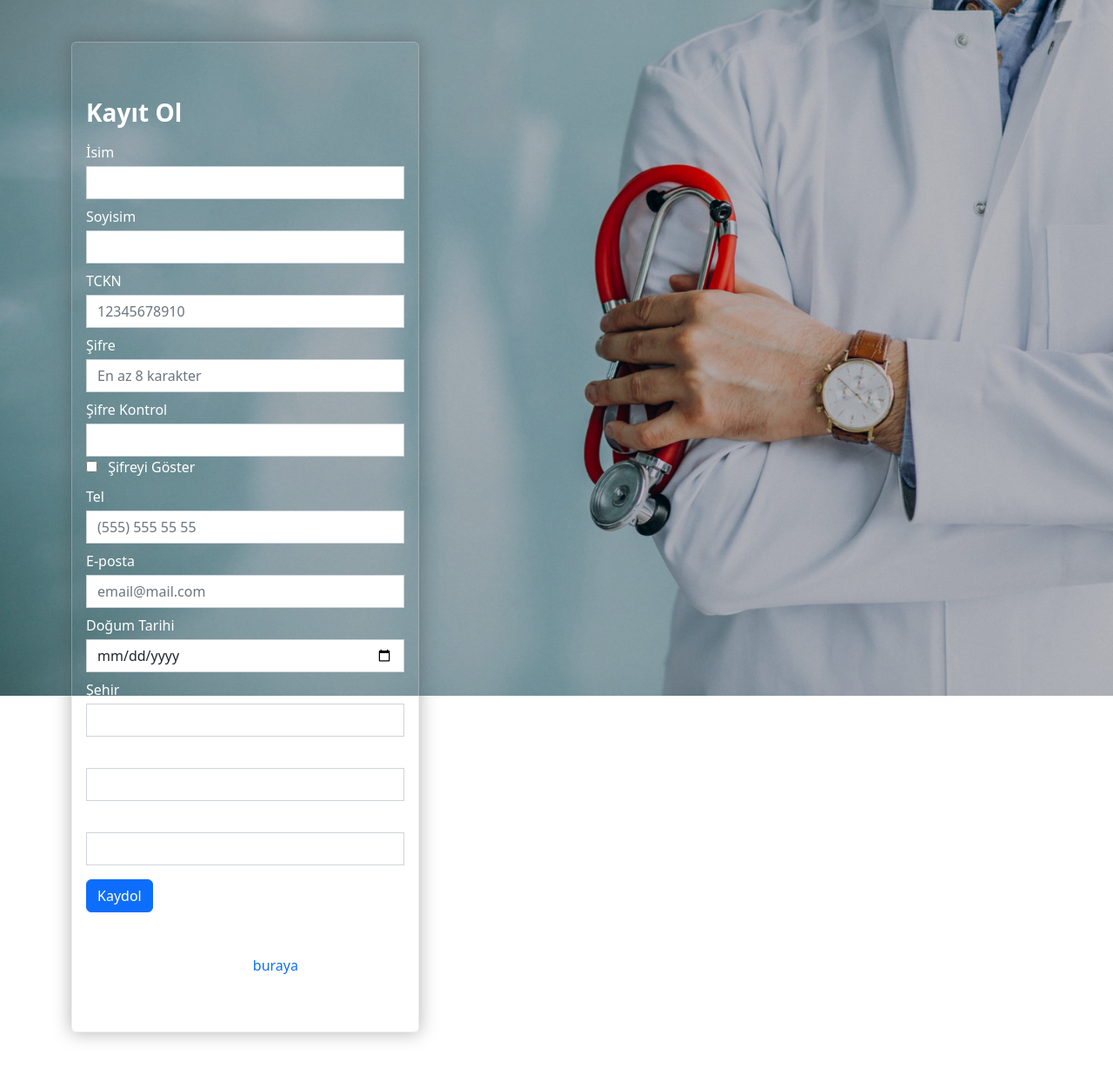
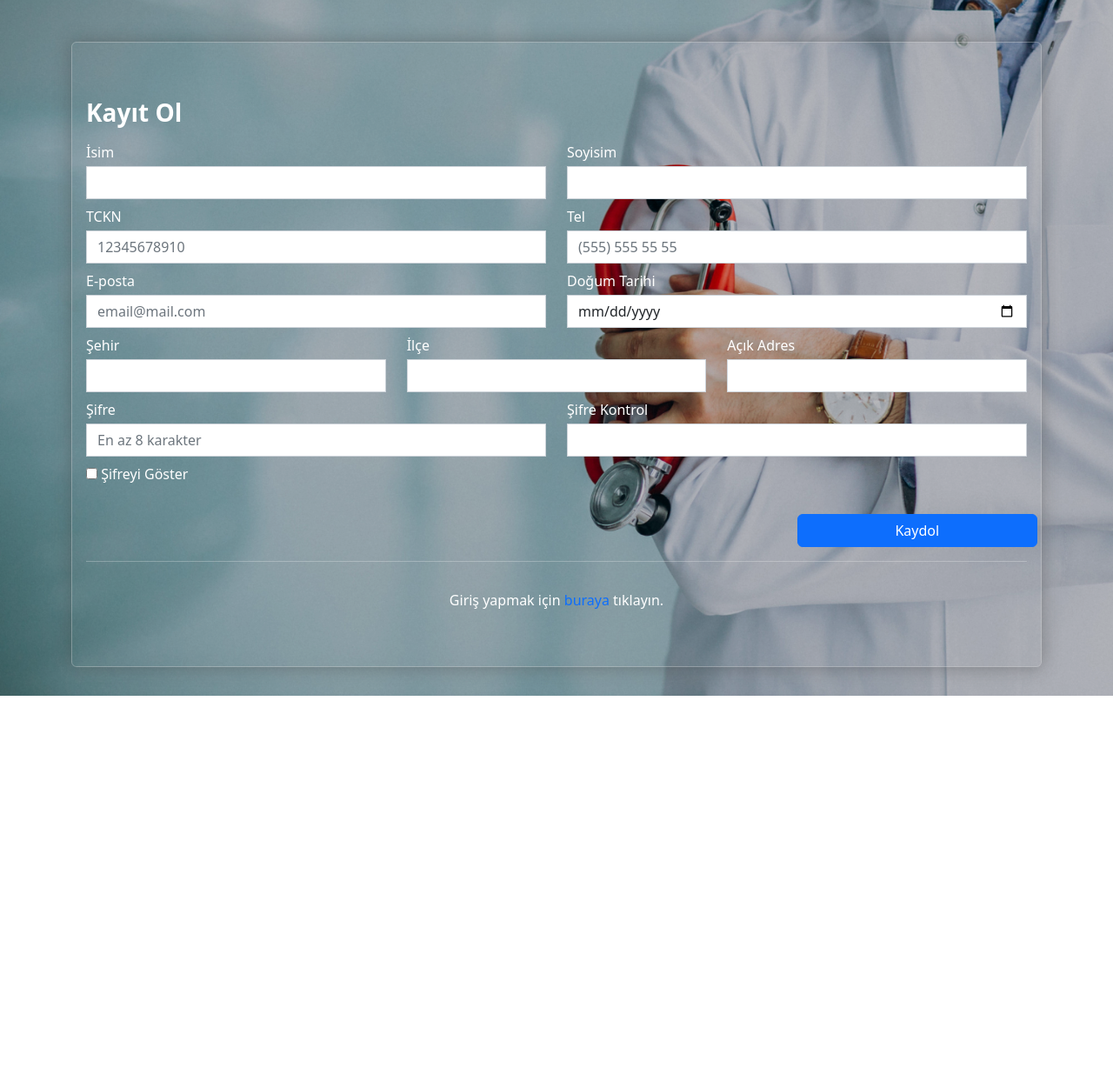
Before and after one commit to AnLaKiii/Hastane-Kay-t-Sistemi, a PHP site: page /create-account.php in a window 1280 px wide. Shown: the whole page at 87% size. After the commit the page ends 800 px from the top, so only its background shows below. Run offline with PHP 8.4, Linux system fonts and the light colour scheme.

Commit message:
25.12.2023-10.41

```diff
--- a/create-account.php
+++ b/create-account.php
@@ -23,51 +23,63 @@
                 <div class="login-card-background"></div>
                 <div class="card-body">
                     <h3 class="fw-bold title">Kayıt Ol</h3>
-                    <form id="kaydol" >
-                        <label class="mt-2" for="name">İsim</label>
+                    <form id="kaydol" class="row">
+                        <label class="mt-2 col-12 col-sm-6" for="name">İsim
                             <input class="form-control mt-1" type="text" name="name" id="namei">
                             <p class="text-danger mb-0 mt-1" id="nameWar" style="display: none;">*Lütfen isim girin</p>
-                        <label class="mt-2" for="lastName">Soyisim</label>
+                        </label>
+                        <label class="mt-2 col-12 col-sm-6" for="lastName">Soyisim
                             <input class="form-control mt-1" type="text" name="lastName" id="lastName">
                             <p class="text-danger mb-0 mt-1" id="lastNameWar" style="display: none;">*Lütfen soyisim girin</p>
-                        <label class="mt-2" for="tckn">TCKN</label>
+                        </label>
+                        <label class="mt-2 col-12 col-sm-6" for="tckn">TCKN
                             <input class="form-control mt-1 inputNumber" placeholder="12345678910" maxlength="11" type="text" name="tckn" id="logintckn">
                             <p class="text-danger mb-0 mt-1" id="tcWar" style="display: none;">*Lütfen geçerli TC kimlik numaranızı girin</p>
-                        <label class="mt-2" for="password">Şifre</label>
+                        </label>
+                        <label class="mt-2 col-12 col-sm-6" for="tel">Tel
+                            <input class="form-control mt-1 inputNumber" type="tel" name="tel" id="tel" maxlength="10" placeholder="(555) 555 55 55">
+                            <p class="text-danger mb-0 mt-1" id="telWar" style="display: none;">*Lütfen geçerli bir telefon numarası girin</p>
+                        </label>
+                        <label class="mt-2 col-12 col-sm-6" for="email">E-posta
+                            <input class="form-control mt-1" type="email" name="email" id="email" placeholder="email@mail.com">
+                            <p class="text-danger mb-0 mt-1" id="emailWar" style="display: none;">*Lütfen e-posta girin</p>
+                        </label>
+                        <label class="mt-2 col-12 col-sm-6" for="date">Doğum Tarihi
+                            <input class="form-control mt-1" type="date" name="date" id="date">
+                            <p class="text-danger mb-0 mt-1" id="dateWar" style="display: none;">*Lütfen doğum tarihi girin</p>
+                        </label>
+                        <label class="mt-2 col-12 col-sm-4" for="sehir">Şehir
+                            <input class="form-control mt-1" type="text" name="sehir" id="sehir">
+                            <p class="text-danger mb-0 mt-1" id="sehirWar" style="display: none;">*Lütfen boş bırakmayın</p>
+                        </label>
+                        <label class="mt-2 col-12 col-sm-4" for="ilce">İlçe
+                            <input class="form-control mt-1" type="text" name="ilce" id="ilce">
+                            <p class="text-danger mb-0 mt-1" id="ilceWar" style="display: none;">*Lütfen boş bırakmayın</p>
+                        </label>
+                        <label class="mt-2 col-12 col-sm-4" for="acikAdres">Açık Adres
+                            <input class="form-control mt-1" type="text" name="acikAdres" id="acikAdres">
+                            <p class="text-danger mb-0 mt-1" id="acikAdresWar" style="display: none;">*Lütfen boş bırakmayın</p>
+                        </label>
+                        <label class="mt-2 col-12 col-sm-6" for="password">Şifre
                             <input class="form-control mt-1" placeholder="En az 8 karakter" type="password" name="password" id="loginPassword">
                             <p class="text-danger mb-0 mt-1" id="passWar" style="display: none;">*Şifre 8 karakterden büyük olmalı</p>
-                        <label class="mt-2" for="passwordCheck">Şifre Kontrol</label>
+                        </label>
+                        <label class="mt-2 col-12 col-sm-6" for="passwordCheck">Şifre Kontrol
                             <input class="form-control mt-1" type="password" name="passwordCheck" id="loginPasswordCheck">
                             <p class="text-danger mb-0 mt-1" id="passCheckWar" style="display: none;">*Şifre uyuşmuyor</p>
+                        </label>
+
+                        <label for="showPass" class="my-2 ">
                             <input class="mb-3" type="checkbox" name="showPass" id="showPass">
-                        <label for="showPass" class="ms-2">Şifreyi Göster</label>
+                            Şifreyi Göster
+                        </label>
                         <br>
-                        <label class="" for="tel">Tel</label>
-                        <input class="form-control mt-1 inputNumber" type="tel" name="tel" id="tel" maxlength="10" placeholder="(555) 555 55 55">
-                        <p class="text-danger mb-0 mt-1" id="telWar" style="display: none;">*Lütfen geçerli bir telefon numarası girin</p>
-                        <label class="mt-2" for="email">E-posta</label>
-                        <input class="form-control mt-1" type="email" name="email" id="email" placeholder="email@mail.com">
-                        <p class="text-danger mb-0 mt-1" id="emailWar" style="display: none;">*Lütfen e-posta girin</p>
-                        <label class="mt-2" for="date">Doğum Tarihi</label>
-                        <input class="form-control mt-1" type="date" name="date" id="date">
-                        <p class="text-danger mb-0 mt-1" id="dateWar" style="display: none;">*Lütfen doğum tarihi girin</p>
 
-
-                        <label class="mt-2" for="sehir">Şehir</label>
-                        <input class="form-control mt-1" type="text" name="sehir" id="sehir">
-                        <p class="text-danger mb-0 mt-1" id="sehirWar" style="display: none;">*Lütfen boş bırakmayın</p>
-                        <label class="mt-2" for="ilce">İlçe</label>
-                        <input class="form-control mt-1" type="text" name="ilce" id="ilce">
-                        <p class="text-danger mb-0 mt-1" id="ilceWar" style="display: none;">*Lütfen boş bırakmayın</p>
-                        <label class="mt-2" for="acikAdres">Açık Adres</label>
-                        <input class="form-control mt-1" type="text" name="acikAdres" id="acikAdres">
-                        <p class="text-danger mb-0 mt-1" id="acikAdresWar" style="display: none;">*Lütfen boş bırakmayın</p>
-
-                        <button type="submit" class="btn btn-primary ms-auto mt-3">Kaydol</button>
+                        <button type="submit" class="btn btn-primary ms-auto mt-3 col-3">Kaydol</button>
                     </form>
                     <hr>
                 </div>
-                <p class="px-2 text-center text-wrap" style="max-width: 400px;">Giriş yapmak için <a href="login.php">buraya</a> tıklayın.</p>
+                <p class="px-2 text-center text-wrap" style="max-width: 100%;">Giriş yapmak için <a href="login.php">buraya</a> tıklayın.</p>
             </div>
         </div>
     </div>
@@ -77,7 +89,7 @@
                 <i id="toastIcon" class="fas fa-solid fa-check check"></i>
                 <div class="message">
                     <span class="text text-1">Başarılı</span>
-                    <span class="text text-2">Güncelleme Uygulandı</span>
+                    <span class="text text-2">Kayıt Oluşturuldu</span>
                 </div>
             </div>
             <i class="fa-solid fa-xmark close"></i>
--- a/css/style.css
+++ b/css/style.css
@@ -20,7 +20,6 @@
 }
 
 #login-main-page .card{
-    max-width: 400px;
     color: #fff;
     border-color: #d6d6d65e;
     position: relative;
--- a/login.php
+++ b/login.php
@@ -17,9 +17,9 @@
 </head>
 <body class="position-relative">
     <div id="login-main-page-background"></div>
-    <div id="login-main-page";>
+    <div id="login-main-page"   >
         <div class="container my-5 py-5">
-            <div class="card bg-transparent mb-2">
+            <div class="card bg-transparent mb-2" style="max-width: 400px">
                 <div class="login-card-background"></div>
                 <div class="card-body">
                     <h3 class="fw-bold title">Giriş Yap</h3>
```
Also changed, not shown: php/script.php (+23 -8 lines), randevudetay.php (+33 -0 lines), yapılacaklar.txt (+5 -5 lines). Lines whose indentation alone changed are shown as unchanged.
